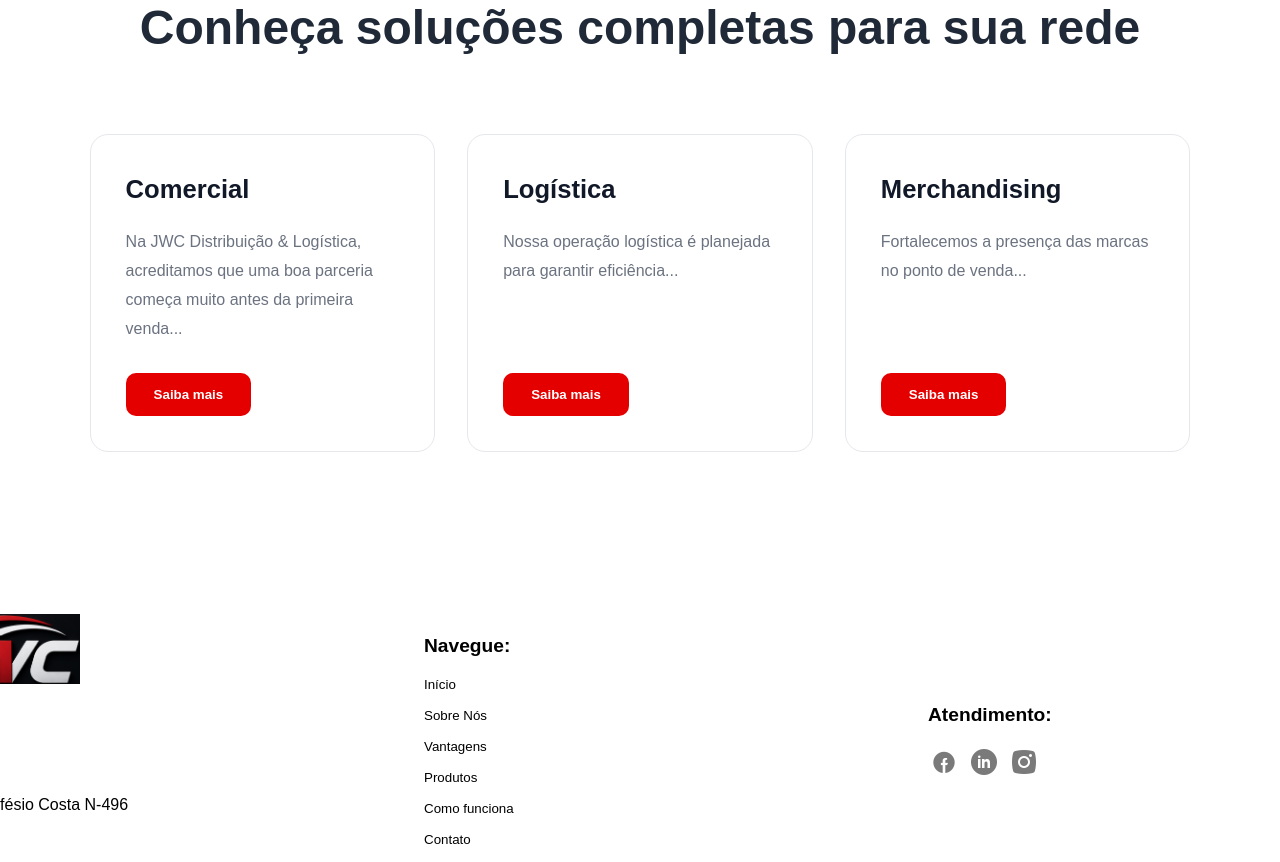
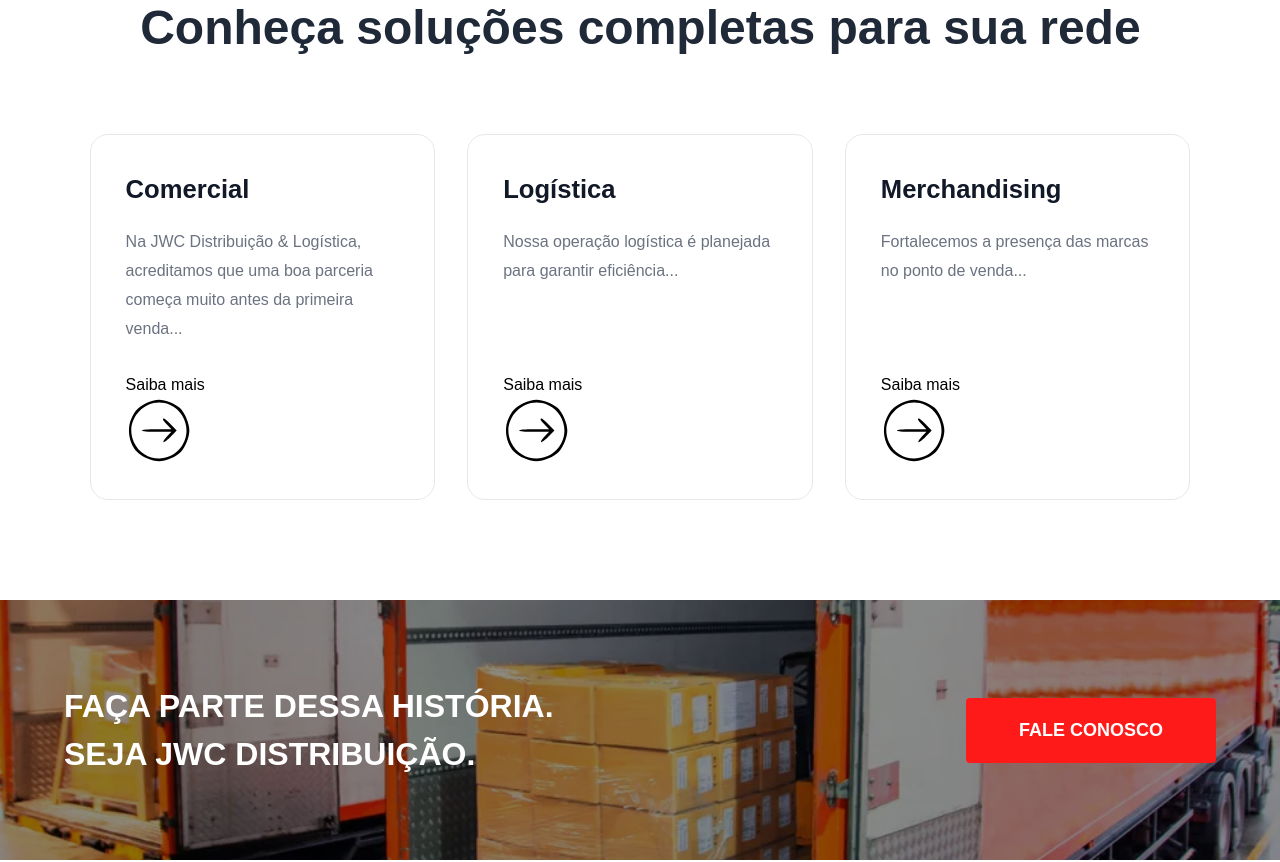
Before and after one commit to JoseWenned/frontend-jwc, a React (Vite) app: page / in a window 1280 px wide. Shown: the part 3060-3922 px from the top of the page. Built offline with nearby package versions, Linux system fonts and the light colour scheme.

Commit message:
feat: Create component sectionSix with style

```diff
--- a/package.json
+++ b/package.json
@@ -12,6 +12,7 @@
   "dependencies": {
     "react": "^19.2.6",
     "react-dom": "^19.2.6",
+    "react-router-dom": "^7.18.2",
     "sass": "^1.101.0"
   },
   "devDependencies": {
--- a/src/main.tsx
+++ b/src/main.tsx
@@ -1,9 +1,12 @@
 import { StrictMode } from 'react'
 import { createRoot } from 'react-dom/client'
 import App from './App.tsx'
+import { BrowserRouter } from 'react-router-dom'
 
 createRoot(document.getElementById('root')!).render(
   <StrictMode>
-    <App />
+    <BrowserRouter>
+      <App />
+    </BrowserRouter>
   </StrictMode>,
 )
--- a/src/presentation/components/sections/sectionFive/sectionFive.component.tsx
+++ b/src/presentation/components/sections/sectionFive/sectionFive.component.tsx
@@ -1,71 +1,56 @@
+
 import "./sectionFive.style.scss";
+import { Link } from "react-router-dom";
 
+import iconArrowCircle from "../../../../assets/images/icons/icon-seta-com-circulo.svg";
+import { useSlogans } from "../../../hooks/slogans.hook";
 export const SectionFive = () => {
+    const { sectionRef, isVisible } = useSlogans();
     return (
-        <section className="containerSectionFive">
-
+        <section
+            ref={sectionRef}
+            className={`containerSectionFive ${isVisible ? "show" : ""}`}
+        >
             <div className="containerSectionFiveContent">
-
-                <div className="containerSectionFiveTitle">
+                <div
+                    className={`containerSectionFiveTitle ${
+                        isVisible ? "show" : ""
+                    }`}
+                >
                     <h1 className="titleSectionFive">
                         Conheça soluções completas para sua rede
                     </h1>
                 </div>
-
                 <article className="containerSectionFiveCards">
-
-                    <div className="cardSectionFive">
-
+                    <Link to="/comercial" className={`cardSectionFive ${isVisible ? "show" : ""}`}>
                         <h3 className="titleCardSectionFive">
                             Comercial
                         </h3>
-
                         <p className="descriptionCardSectionFive">
                             Na JWC Distribuição & Logística, acreditamos que uma boa parceria começa muito antes da primeira venda...
                         </p>
-
-                        <button className="buttonCardSectionFive">
-                            Saiba mais
-                        </button>
-
-                    </div>
-
-                    <div className="cardSectionFive">
-
+                        <span>Saiba mais<img src={iconArrowCircle} alt="Saiba mais"/></span>
+                    </Link>
+                    <Link to="/logistica" className={`cardSectionFive ${isVisible ? "show" : ""}`}>
                         <h3 className="titleCardSectionFive">
                             Logística
                         </h3>
-
                         <p className="descriptionCardSectionFive">
                             Nossa operação logística é planejada para garantir eficiência...
                         </p>
-
-                        <button className="buttonCardSectionFive">
-                            Saiba mais
-                        </button>
-
-                    </div>
-
-                    <div className="cardSectionFive">
-
+                        <span>Saiba mais<img src={iconArrowCircle} alt="Saiba mais"/></span>
+                    </Link>
+                    <Link to="/merchandising" className={`cardSectionFive ${isVisible ? "show" : ""}`}>
                         <h3 className="titleCardSectionFive">
                             Merchandising
                         </h3>
-
                         <p className="descriptionCardSectionFive">
                             Fortalecemos a presença das marcas no ponto de venda...
                         </p>
-
-                        <button className="buttonCardSectionFive">
-                            Saiba mais
-                        </button>
-
-                    </div>
-
+                        <span>Saiba mais<img src={iconArrowCircle} alt="Saiba mais"/></span>
+                    </Link>
                 </article>
-
             </div>
-
         </section>
     );
 };
--- a/src/presentation/components/sections/sectionFive/sectionFive.style.scss
+++ b/src/presentation/components/sections/sectionFive/sectionFive.style.scss
@@ -14,6 +14,8 @@
     width: 100%;
     text-align: center;
     margin-bottom: 70px;
+    opacity: 0;
+    transform: scale(.9);
 }
 
 .titleSectionFive {
@@ -43,6 +45,9 @@
     border-radius: 18px;
 
     transition: .35s ease;
+
+    opacity: 0;
+    transform: translateY(60px);
 }
 
 .cardSectionFive:hover {
@@ -89,6 +94,59 @@
     background: #C00000;
 }
 
+
+//Efeitos de animação
+.containerSectionFive.show {
+
+    .containerSectionFiveTitle {
+        animation: zoomFade .9s ease forwards;
+    }
+
+    .cardSectionFive:nth-child(1) {
+        animation: cardUp .7s ease forwards;
+        animation-delay: .2s;
+    }
+
+    .cardSectionFive:nth-child(2) {
+        animation: cardUp .7s ease forwards;
+        animation-delay: .45s;
+    }
+
+    .cardSectionFive:nth-child(3) {
+        animation: cardUp .7s ease forwards;
+        animation-delay: .7s;
+    }
+
+}
+
+@keyframes zoomFade {
+
+    from {
+        opacity: 0;
+        transform: scale(.85);
+    }
+
+    to {
+        opacity: 1;
+        transform: scale(1);
+    }
+
+}
+
+@keyframes cardUp {
+
+    from {
+        opacity: 0;
+        transform: translateY(60px);
+    }
+
+    to {
+        opacity: 1;
+        transform: translateY(0);
+    }
+
+}
+
 //Responsivo
 
 @media (max-width: 991px) {
--- /dev/null
+++ b/src/presentation/components/sections/sectionSix/sectionSix.component.tsx
@@ -0,0 +1,31 @@
+import "./sectionSix.style.scss";
+
+//Imagens
+import transportadora from "../../../../assets/images/Banners/melhores-transportadoras-para-ecommerce-.webp";
+
+export const SectionSix = () => {
+    return(
+        <section
+            className="sectionSix"
+            style={{ backgroundImage: `url(${transportadora})` }}
+        >
+            <div className="sectionSixOverlay">
+                <div className="sectionSixContainer">
+
+                    <div className="sectionSixContent">
+                        <h2 className="sectionSixTitle">
+                            FAÇA PARTE DESSA HISTÓRIA.
+                            <br />
+                            SEJA JWC DISTRIBUIÇÃO.
+                        </h2>
+                    </div>
+
+                    <button className="sectionSixButton">
+                        FALE CONOSCO
+                    </button>
+
+                </div>
+            </div>
+        </section>
+    )
+}
--- /dev/null
+++ b/src/presentation/components/sections/sectionSix/sectionSix.style.scss
@@ -0,0 +1,67 @@
+.sectionSix {
+    width: 100%;
+    height: 260px;
+
+    background-size: cover;
+    background-position: center;
+    background-repeat: no-repeat;
+
+    position: relative;
+}
+
+.sectionSixOverlay {
+    width: 100%;
+    height: 100%;
+
+    background: rgba(0, 0, 0, 0.45);
+
+    display: flex;
+    align-items: center;
+}
+
+.sectionSixContainer {
+    width: 90%;
+    max-width: 1300px;
+    margin: 0 auto;
+
+    display: flex;
+    justify-content: space-between;
+    align-items: center;
+}
+
+.sectionSixContent {
+    max-width: 500px;
+}
+
+.sectionSixTitle {
+    color: #fff;
+
+    font-size: 32px;
+    font-weight: 700;
+    line-height: 1.5;
+
+    text-transform: uppercase;
+}
+
+.sectionSixButton {
+    width: 250px;
+    height: 65px;
+
+    border: none;
+    border-radius: 4px;
+
+    background: #ff1a1a;
+    color: #fff;
+
+    font-size: 18px;
+    font-weight: 700;
+
+    cursor: pointer;
+
+    transition: .3s;
+}
+
+.sectionSixButton:hover {
+    background: #d91010;
+    transform: translateY(-2px);
+}
--- /dev/null
+++ b/src/presentation/fragments/buttons/buttonSaibaMais/buttonSaibaMais.fragments.tsx
@@ -0,0 +1,40 @@
+import "./buttonSaibaMais.style.scss";
+import iconArrow from "../../../../assets/images/icons/icon-set-right.svg";
+import iconArrowCircle from "../../../../assets/images/icons/icon-seta-com-circulo.svg";
+
+interface ButtonSaibaMaisProps {
+    text?: string;
+    visible?: boolean;
+    onClick?: () => void;
+    className?: string;
+}
+
+export const ButtonSaibaMais = ({
+    text = "Saiba mais",
+    visible = true,
+    onClick,
+    className = "",
+}: ButtonSaibaMaisProps) => {
+    return (
+       <button
+            onClick={onClick}
+            className={`buttonSaibaMais ${
+                visible ? "show" : ""
+            } ${className}`}
+        >
+            <span>{text}</span>
+
+            <img
+                className="iconArrow"
+                src={iconArrow}
+                alt=""
+            />
+
+            <img
+                className="iconCircle"
+                src={iconArrowCircle}
+                alt=""
+            />
+        </button>
+    );
+}
--- /dev/null
+++ b/src/presentation/fragments/buttons/buttonSaibaMais/buttonSaibaMais.style.scss
@@ -0,0 +1,33 @@
+.buttonSaibaMais {
+    margin: 50px auto 0;
+
+    display: flex;
+    align-items: center;
+    justify-content: center;
+    gap: 1.2rem;
+
+    background: transparent;
+    border: none;
+
+    font-size: 17px;
+    font-weight: 600;
+
+    cursor: pointer;
+
+    opacity: 1;
+    transform: translateY(40px);
+
+    span {
+        color: #000;
+    }
+
+    img {
+        width: 24px;
+        height: 24px;
+    }
+
+    &.show {
+        animation: fadeUp .8s ease forwards;
+        animation-delay: .8s;
+    }
+}
--- a/src/presentation/pages/home/home.page.tsx
+++ b/src/presentation/pages/home/home.page.tsx
@@ -9,8 +9,6 @@ import slogPeterFrut from "../../../assets/images/slog/slogan-perterfrut.png"
 import iconParceria from "../../../assets/images/icons/icon-parceira.png"
 import iconDiamante from "../../../assets/images/icons/icon-diamante.png"
 import iconTruck from "../../../assets/images/icons/icons8-em-trânsito-50.svg"
-import iconSeta from "../../../assets/images/icons/icon-set-right.svg"
-import iconSetaComCirculo from "../../../assets/images/icons/icon-seta-com-circulo.svg"
 
 //Components
 import { Header } from '../../components/header/header.component';
@@ -21,6 +19,8 @@ import { SectionThree } from "../../components/sections/sectionThree/sectionThre
 import { Footer } from "../../components/footer/footer.component";
 import { SectionFour } from "../../components/sections/sectionFour/sectionFour.component";
 import { SectionFive } from "../../components/sections/sectionFive/sectionFive.component";
+import { ButtonSaibaMais } from "../../fragments/buttons/buttonSaibaMais/buttonSaibaMais.fragments";
+import { SectionSix } from "../../components/sections/sectionSix/sectionSix.component";
 
 
 export const HomePage = () => {
@@ -88,27 +88,16 @@ export const HomePage = () => {
                     </div>
                     {/* <button>saiba mais <img src={iconSeta} alt="icone seta"/></button> */}
 
-                    <button
-                        className={`buttonSaibaMais ${parceiroVisible ? "show" : ""}`}
-                    >
-                        <span>Saiba mais</span>
-                        <img
-                            className="iconArrow"
-                            src={iconSeta}
-                            alt="Seta"
-                        />
-
-                        <img
-                            className="iconCircle"
-                            src={iconSetaComCirculo}
-                            alt="Seta com círculo"
-                        />
-                    </button>
+                    <ButtonSaibaMais
+                        visible={parceiroVisible}
+                        onClick={() => console.log("clicou")}
+                    />
                 </div>
             </section>
             <SectionThree/>
             <SectionFour/>
             <SectionFive/>
+            <SectionSix/>
             <Footer/>
         </>
     )
```
Also changed, not shown: src/assets/images/Banners/melhores-transportadoras-para-ecommerce-.webp (added), 1 other file (tests, documents, lock files or other folders).
